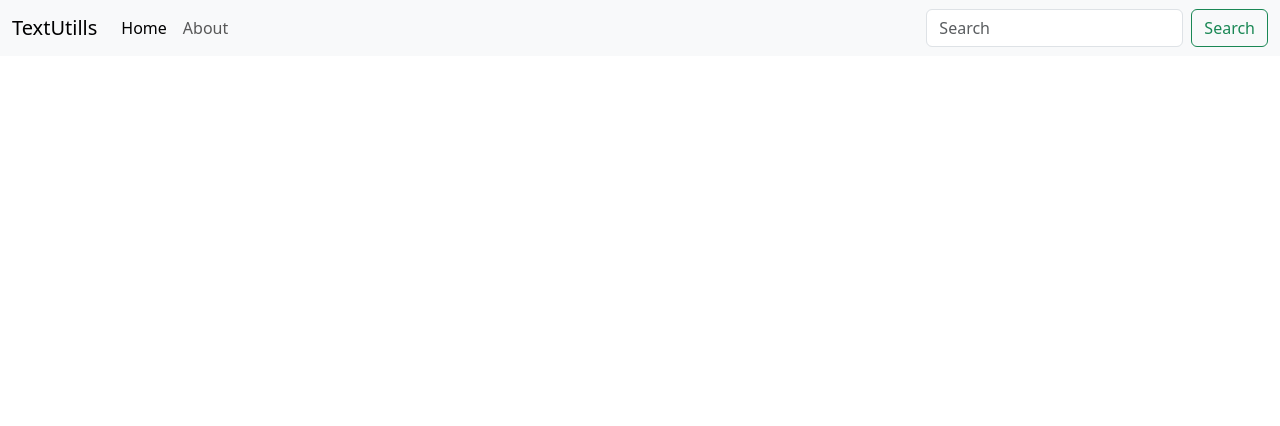
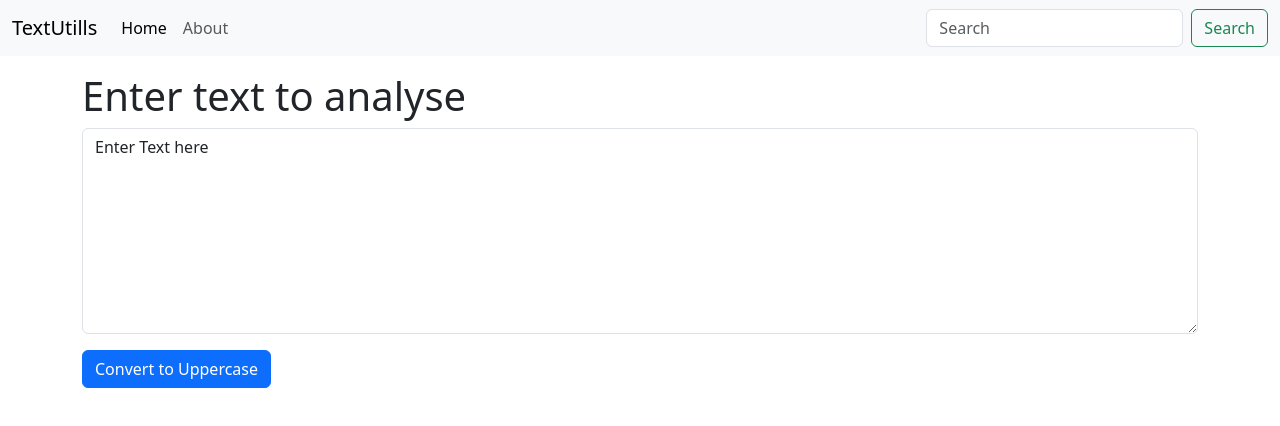
Before and after one commit to TejasBalkunde/React, a React (Create React App) app in the folder textutils/: page / in a window 1280 px wide. Shown: the top 426 px of the page. Built offline with nearby package versions, Linux system fonts and the light colour scheme.

Commit message:
State & Handling Events

```diff
--- a/textutils/src/App.js
+++ b/textutils/src/App.js
@@ -1,5 +1,7 @@
 import Navbar from './components/Navbar';
 import './App.css';
+import Textform from './components/Textform';
+
 
 function App() {
   return (
@@ -8,6 +10,13 @@
 <Navbar title = {"TextUtills"} />
 {/* <Navbar/> */}
 
+<div className="container my-3">
+
+<Textform heading = "Enter text to analyse"/>
+</div>
+
+
+
 
     </>
   );
--- /dev/null
+++ b/textutils/src/components/Textform.js
@@ -0,0 +1,30 @@
+import React, {useState} from 'react'
+
+export default function Textform(props) {
+
+    const handleUpClick = () =>
+    {
+        //console.log("Uppercase was clicked"  + text);
+        let newtxt = text.toUpperCase();
+        setText(newtxt);
+    }
+    const handleOnChnage = (event) =>
+    {
+        //console.log("On Chnage");
+        setText(event.target.value);
+    }
+    const [text, setText] = useState("Enter Text here");
+
+    //text = "Newtext"; //weong way to change the state
+    //setText("Newtext"); //correct way to change the state
+
+  return (
+    <div>
+        <h1>{props.heading}</h1>
+    <div className="mb-3">
+    <textarea className="form-control" onChange={handleOnChnage} value =  {text} id="myBox" rows="8"></textarea>
+    </div>
+    <button className="btn btn-primary" onClick={handleUpClick}> Convert to Uppercase </button>
+    </div>
+  )
+}
```
